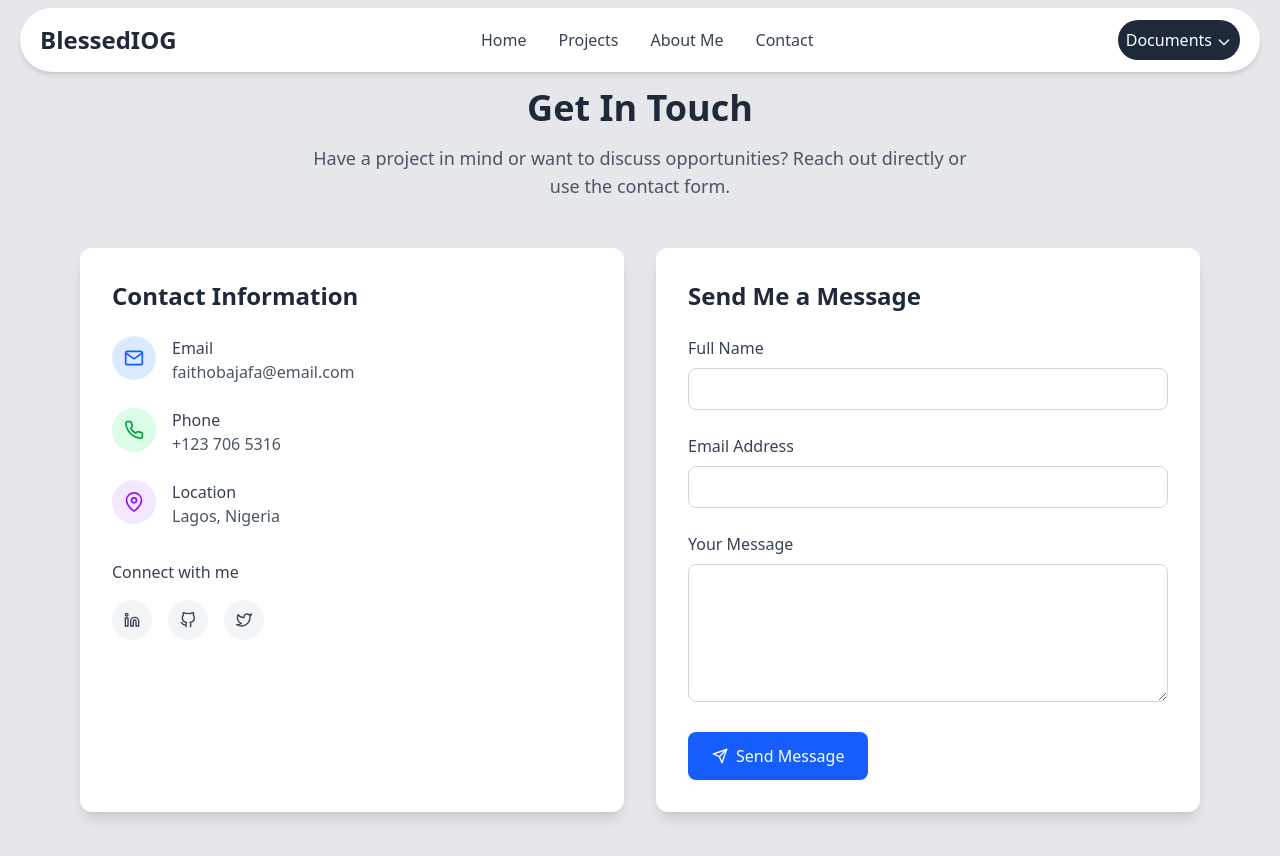
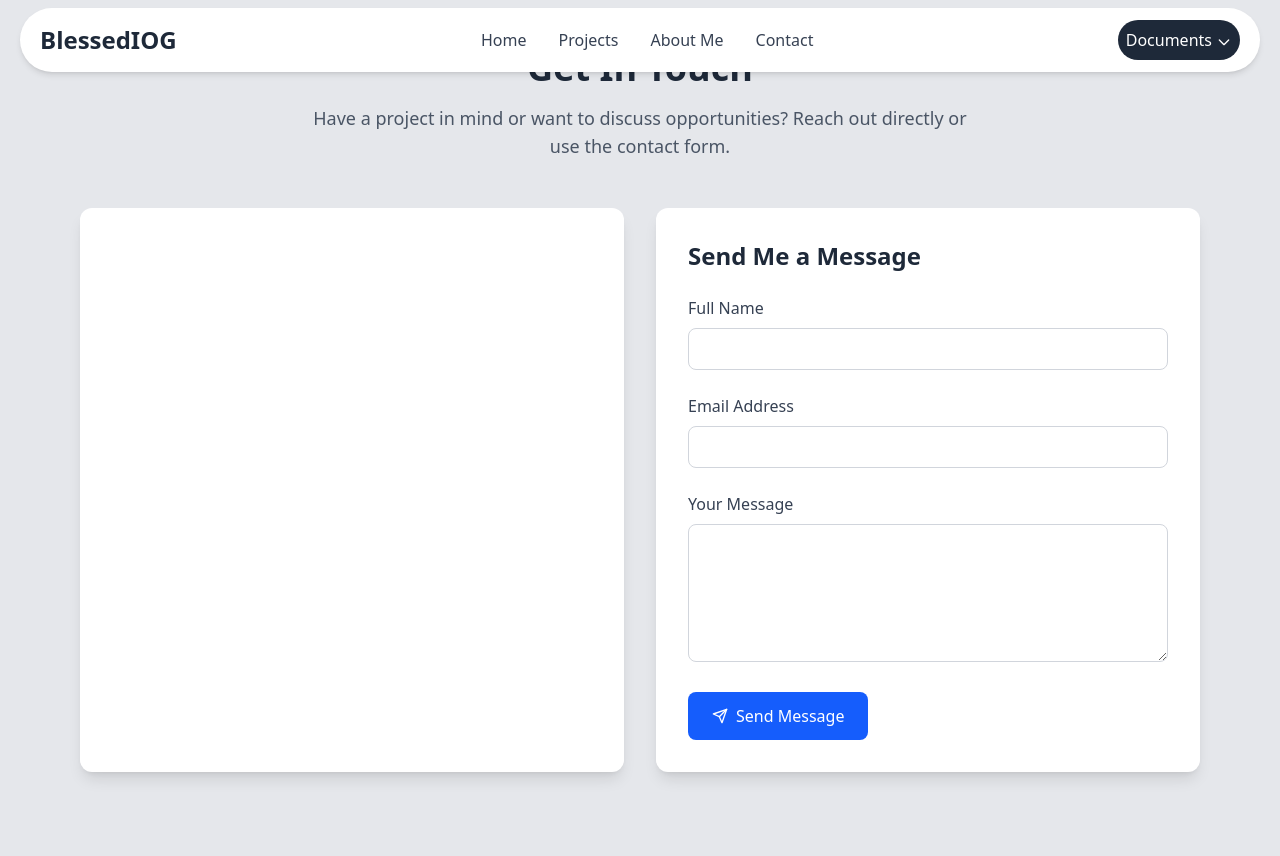
Before and after one commit to Oluwasegun122/blessediog, a Next.js app: page /contact in a window 1280 px wide. Shown: the top 856 px of the page. After the commit the page ends 820 px from the top, so only its background shows below. Built offline with nearby package versions, Linux system fonts and the light colour scheme.

Commit message:
first commit

```diff
--- a/app/(root)/contact/page.tsx
+++ b/app/(root)/contact/page.tsx
@@ -17,16 +17,45 @@ export default function ContactPage() {
     email: "",
     message: "",
   });
+  const [isLoading, setIsLoading] = useState(false);
+  const [isSent, setIsSent] = useState(false);
+  const [error, setError] = useState("");
 
-  const handleSubmit = (e: React.FormEvent) => {
+  const handleSubmit = async (e: React.FormEvent) => {
     e.preventDefault();
-    // Add your form submission logic here
-    console.log("Form submitted:", formData);
-    // You can integrate with Formspree, EmailJS, or your backend
+    setIsLoading(true);
+    setError("");
+
+    try {
+      // Using Formspree.io for form submission (free service)
+      const response = await fetch("https://formspree.io/f/your-form-id", {
+        method: "POST",
+        headers: {
+          "Content-Type": "application/json",
+        },
+        body: JSON.stringify({
+          name: formData.name,
+          email: formData.email,
+          message: formData.message,
+          _replyto: formData.email, // This ensures the reply goes to the sender
+        }),
+      });
+
+      if (response.ok) {
+        setIsSent(true);
+        setFormData({ name: "", email: "", message: "" });
+      } else {
+        throw new Error("Failed to send message");
+      }
+    } catch (err) {
+      setError("Failed to send message. Please try again later.");
+    } finally {
+      setIsLoading(false);
+    }
   };
 
   return (
-    <div className="max-w-6xl mx-auto px-4 py-12 mt-10">
+    <div className="max-w-6xl mx-auto px-4 py-12">
       <div className="text-center mb-12">
         <h1 className="text-4xl font-bold text-gray-800 mb-4">Get In Touch</h1>
         <p className="text-lg text-gray-600 max-w-2xl mx-auto">
@@ -36,78 +65,9 @@ export default function ContactPage() {
       </div>
 
       <div className="grid grid-cols-1 md:grid-cols-2 gap-8">
-        {/* Contact Information */}
+        {/* Contact Information (unchanged from your original) */}
         <div className="bg-white p-8 rounded-xl shadow-lg">
-          <h2 className="text-2xl font-semibold mb-6 text-gray-800">
-            Contact Information
-          </h2>
-
-          <div className="space-y-6">
-            <div className="flex items-start">
-              <div className="bg-blue-100 p-3 rounded-full mr-4">
-                <FiMail className="text-blue-600 text-xl" />
-              </div>
-              <div>
-                <h3 className="font-medium text-gray-700">Email</h3>
-                <a
-                  href="mailto:faithobajafa@email.com"
-                  className="text-gray-600 hover:text-blue-600 transition-colors"
-                >
-                  faithobajafa@email.com
-                </a>
-              </div>
-            </div>
-
-            <div className="flex items-start">
-              <div className="bg-green-100 p-3 rounded-full mr-4">
-                <FiPhone className="text-green-600 text-xl" />
-              </div>
-              <div>
-                <h3 className="font-medium text-gray-700">Phone</h3>
-                <a
-                  href="tel:+1237065316"
-                  className="text-gray-600 hover:text-green-600 transition-colors"
-                >
-                  +123 706 5316
-                </a>
-              </div>
-            </div>
-
-            <div className="flex items-start">
-              <div className="bg-purple-100 p-3 rounded-full mr-4">
-                <FiMapPin className="text-purple-600 text-xl" />
-              </div>
-              <div>
-                <h3 className="font-medium text-gray-700">Location</h3>
-                <p className="text-gray-600">Lagos, Nigeria</p>
-              </div>
-            </div>
-          </div>
-
-          <div className="mt-8">
-            <h3 className="font-medium mb-4 text-gray-700">Connect with me</h3>
-            <div className="flex space-x-4">
-              {/* Add your social media links here */}
-              <a
-                href="#"
-                className="bg-gray-100 p-3 rounded-full hover:bg-blue-100 transition-colors"
-              >
-                <FiLinkedin className="text-gray-700" />
-              </a>
-              <a
-                href="#"
-                className="bg-gray-100 p-3 rounded-full hover:bg-blue-100 transition-colors"
-              >
-                <FiGithub className="text-gray-700" />
-              </a>
-              <a
-                href="#"
-                className="bg-gray-100 p-3 rounded-full hover:bg-blue-100 transition-colors"
-              >
-                <FiTwitter className="text-gray-700" />
-              </a>
-            </div>
-          </div>
+          {/* ... your existing contact info section ... */}
         </div>
 
         {/* Contact Form */}
@@ -115,6 +75,17 @@ export default function ContactPage() {
           <h2 className="text-2xl font-semibold mb-6 text-gray-800">
             Send Me a Message
           </h2>
+
+          {isSent ? (
+            <div className="bg-green-100 border border-green-400 text-green-700 px-4 py-3 rounded mb-4">
+              Message sent successfully! I'll get back to you soon.
+            </div>
+          ) : error ? (
+            <div className="bg-red-100 border border-red-400 text-red-700 px-4 py-3 rounded mb-4">
+              {error}
+            </div>
+          ) : null}
+
           <form onSubmit={handleSubmit}>
             <div className="mb-6">
               <label htmlFor="name" className="block text-gray-700 mb-2">
@@ -129,6 +100,7 @@ export default function ContactPage() {
                 }
                 className="w-full px-4 py-2 border border-gray-300 rounded-lg focus:ring-2 focus:ring-blue-500 focus:border-transparent"
                 required
+                disabled={isLoading}
               />
             </div>
 
@@ -145,6 +117,7 @@ export default function ContactPage() {
                 }
                 className="w-full px-4 py-2 border border-gray-300 rounded-lg focus:ring-2 focus:ring-blue-500 focus:border-transparent"
                 required
+                disabled={isLoading}
               />
             </div>
 
@@ -161,15 +134,47 @@ export default function ContactPage() {
                 }
                 className="w-full px-4 py-2 border border-gray-300 rounded-lg focus:ring-2 focus:ring-blue-500 focus:border-transparent"
                 required
+                disabled={isLoading}
               ></textarea>
             </div>
 
             <button
               type="submit"
-              className="bg-blue-600 text-white px-6 py-3 rounded-lg hover:bg-blue-700 transition-colors flex items-center"
+              disabled={isLoading}
+              className={`bg-blue-600 text-white px-6 py-3 rounded-lg hover:bg-blue-700 transition-colors flex items-center justify-center ${
+                isLoading ? "opacity-75 cursor-not-allowed" : ""
+              }`}
             >
-              <FiSend className="mr-2" />
-              Send Message
+              {isLoading ? (
+                <>
+                  <svg
+                    className="animate-spin -ml-1 mr-3 h-5 w-5 text-white"
+                    xmlns="http://www.w3.org/2000/svg"
+                    fill="none"
+                    viewBox="0 0 24 24"
+                  >
+                    <circle
+                      className="opacity-25"
+                      cx="12"
+                      cy="12"
+                      r="10"
+                      stroke="currentColor"
+                      strokeWidth="4"
+                    ></circle>
+                    <path
+                      className="opacity-75"
+                      fill="currentColor"
+                      d="M4 12a8 8 0 018-8V0C5.373 0 0 5.373 0 12h4zm2 5.291A7.962 7.962 0 014 12H0c0 3.042 1.135 5.824 3 7.938l3-2.647z"
+                    ></path>
+                  </svg>
+                  Sending...
+                </>
+              ) : (
+                <>
+                  <FiSend className="mr-2" />
+                  Send Message
+                </>
+              )}
             </button>
           </form>
         </div>
```
